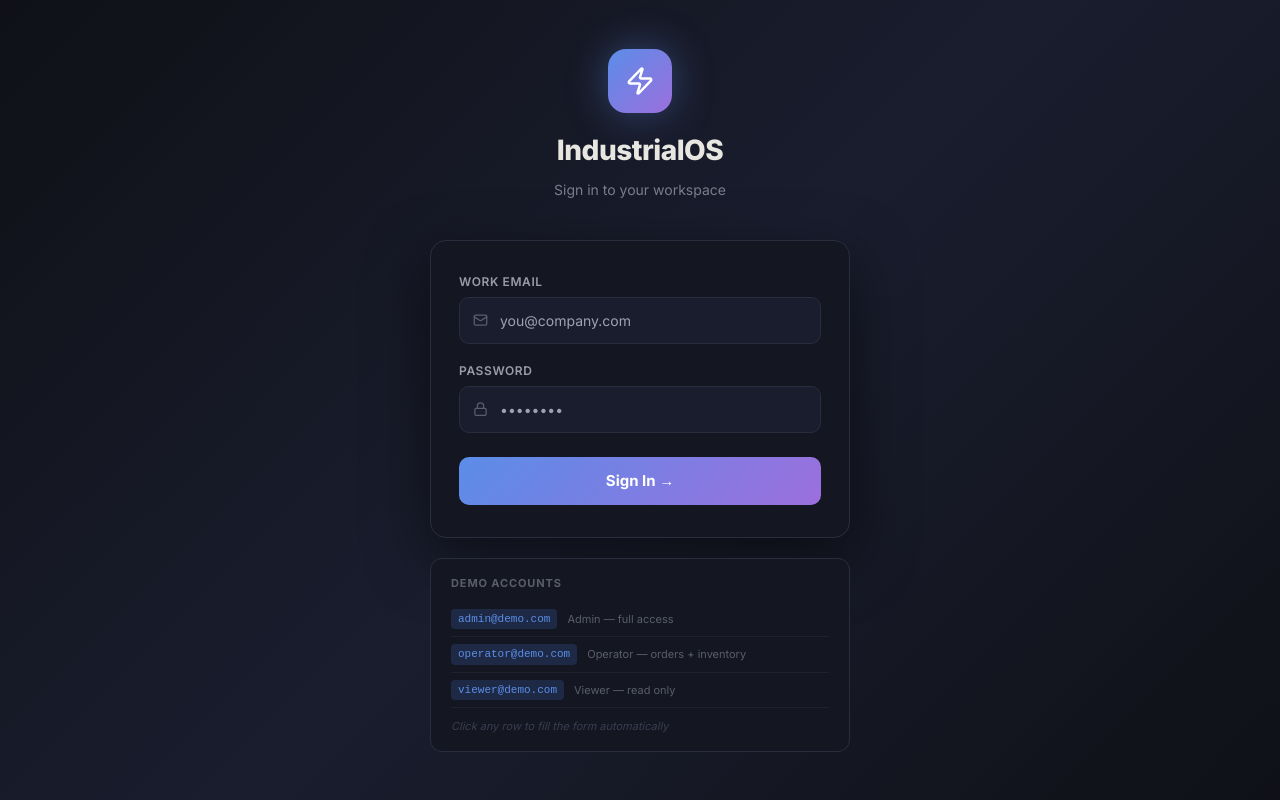
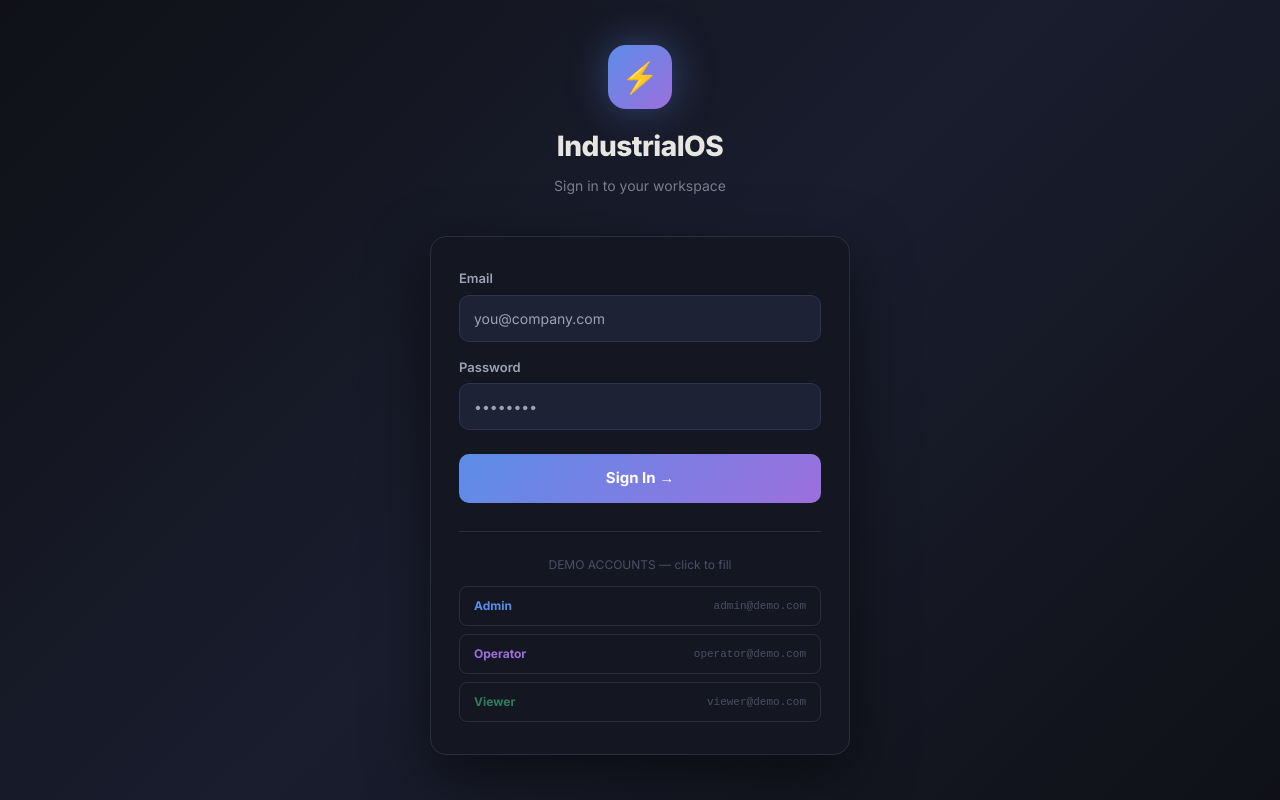
Before and after one commit to rajwardhan1907/IndustrialOS, a Next.js app: page /login in a window 1280 px wide. Built offline with nearby package versions, Linux system fonts and the light colour scheme.

Commit message:
Update page.tsx

```diff
--- a/app/login/page.tsx
+++ b/app/login/page.tsx
@@ -2,11 +2,9 @@
 import { useState } from "react";
 import { signIn } from "next-auth/react";
 import { useRouter } from "next/navigation";
-import { Zap, Mail, Lock, AlertCircle, Loader } from "lucide-react";
 
 export default function LoginPage() {
   const router = useRouter();
-
   const [email,    setEmail]    = useState("");
   const [password, setPassword] = useState("");
   const [error,    setError]    = useState("");
@@ -33,36 +31,28 @@ export default function LoginPage() {
     }
   }
 
+  const fill = (e: string, p: string) => { setEmail(e); setPassword(p); setError(""); };
+
   return (
     <div style={{
-      minHeight:      "100vh",
-      background:     "linear-gradient(135deg, #0f1117 0%, #1a1d2e 50%, #0f1117 100%)",
-      display:        "flex",
-      alignItems:     "center",
-      justifyContent: "center",
-      padding:        "24px",
-      fontFamily:     "'Inter', system-ui, sans-serif",
+      minHeight: "100vh",
+      background: "linear-gradient(135deg, #0f1117 0%, #1a1d2e 50%, #0f1117 100%)",
+      display: "flex", alignItems: "center", justifyContent: "center",
+      padding: "24px", fontFamily: "'Inter', system-ui, sans-serif",
     }}>
       <div style={{ width: "100%", maxWidth: 420 }}>
 
-        {/* Logo + Title */}
+        {/* Logo */}
         <div style={{ textAlign: "center", marginBottom: 40 }}>
           <div style={{
             width: 64, height: 64,
-            background:     "linear-gradient(135deg, #5b8de8, #9c6fdd)",
-            borderRadius:   18,
-            display:        "flex",
-            alignItems:     "center",
-            justifyContent: "center",
-            margin:         "0 auto 16px",
-            boxShadow:      "0 0 40px rgba(91,141,232,0.4)",
-          }}>
-            <Zap size={30} color="#fff" />
-          </div>
-          <h1 style={{
-            fontSize: 28, fontWeight: 800,
-            color: "#e8e6e1", margin: "0 0 8px", letterSpacing: "-0.5px",
-          }}>
+            background: "linear-gradient(135deg, #5b8de8, #9c6fdd)",
+            borderRadius: 18, display: "flex", alignItems: "center",
+            justifyContent: "center", margin: "0 auto 16px",
+            boxShadow: "0 0 40px rgba(91,141,232,0.4)",
+            fontSize: 30,
+          }}>⚡</div>
+          <h1 style={{ fontSize: 28, fontWeight: 800, color: "#e8e6e1", margin: "0 0 8px", letterSpacing: "-0.5px" }}>
             IndustrialOS
           </h1>
           <p style={{ color: "#7a7d8a", fontSize: 14, margin: 0 }}>
@@ -70,148 +60,104 @@ export default function LoginPage() {
           </p>
         </div>
 
-        {/* Login Card */}
+        {/* Card */}
         <div style={{
           background: "#141722", border: "1px solid #2a2d3e",
           borderRadius: 16, padding: "32px 28px",
           boxShadow: "0 20px 60px rgba(0,0,0,0.5)",
         }}>
 
+          {/* Error */}
           {error && (
             <div style={{
-              background: "#2d0e0e", border: "1px solid #5c2020",
-              borderRadius: 10, padding: "12px 14px", marginBottom: 20,
-              display: "flex", alignItems: "center", gap: 10,
-              color: "#fc8181", fontSize: 13,
+              background: "#2d0e0e", border: "1px solid #7f1d1d",
+              borderRadius: 10, padding: "12px 16px", marginBottom: 20,
+              color: "#fca5a5", fontSize: 13, display: "flex", gap: 8, alignItems: "flex-start",
             }}>
-              <AlertCircle size={16} style={{ flexShrink: 0 }} />
-              {error}
+              ⚠️ {error}
             </div>
           )}
 
           <form onSubmit={handleLogin}>
-
             {/* Email */}
-            <div style={{ marginBottom: 18 }}>
-              <label style={{
-                display: "block", fontSize: 12, fontWeight: 600,
-                color: "#9a9da8", marginBottom: 6,
-                letterSpacing: "0.05em", textTransform: "uppercase",
-              }}>Work Email</label>
-              <div style={{ position: "relative" }}>
-                <Mail size={15} style={{
-                  position: "absolute", left: 14, top: "50%",
-                  transform: "translateY(-50%)", color: "#5a5d6a",
-                }} />
+            <div style={{ marginBottom: 16 }}>
+              <label style={{ display: "block", fontSize: 13, fontWeight: 600, color: "#9da3b4", marginBottom: 6 }}>
+                Email
+              </label>
               <input
-                  type="email"
-                  value={email}
-                  onChange={e => setEmail(e.target.value)}
-                  placeholder="you@company.com"
-                  required
+                type="email" value={email} onChange={e => setEmail(e.target.value)}
+                placeholder="you@company.com" required
                 style={{
-                    width: "100%", padding: "12px 14px 12px 40px",
-                    background: "#1a1d2e", border: "1px solid #2a2d3e",
-                    borderRadius: 10, color: "#e8e6e1", fontSize: 14,
-                    outline: "none", boxSizing: "border-box", transition: "border-color 0.15s",
+                  width: "100%", boxSizing: "border-box",
+                  background: "#1e2235", border: "1px solid #2e3350",
+                  borderRadius: 10, padding: "12px 14px", color: "#e8e6e1",
+                  fontSize: 14, outline: "none",
                 }}
-                  onFocus={e => (e.target.style.borderColor = "#5b8de8")}
-                  onBlur={e  => (e.target.style.borderColor = "#2a2d3e")}
               />
-              </div>
             </div>
 
             {/* Password */}
             <div style={{ marginBottom: 24 }}>
-              <label style={{
-                display: "block", fontSize: 12, fontWeight: 600,
-                color: "#9a9da8", marginBottom: 6,
-                letterSpacing: "0.05em", textTransform: "uppercase",
-              }}>Password</label>
-              <div style={{ position: "relative" }}>
-                <Lock size={15} style={{
-                  position: "absolute", left: 14, top: "50%",
-                  transform: "translateY(-50%)", color: "#5a5d6a",
-                }} />
+              <label style={{ display: "block", fontSize: 13, fontWeight: 600, color: "#9da3b4", marginBottom: 6 }}>
+                Password
+              </label>
               <input
-                  type="password"
-                  value={password}
-                  onChange={e => setPassword(e.target.value)}
-                  placeholder="••••••••"
-                  required
+                type="password" value={password} onChange={e => setPassword(e.target.value)}
+                placeholder="••••••••" required
                 style={{
-                    width: "100%", padding: "12px 14px 12px 40px",
-                    background: "#1a1d2e", border: "1px solid #2a2d3e",
-                    borderRadius: 10, color: "#e8e6e1", fontSize: 14,
-                    outline: "none", boxSizing: "border-box", transition: "border-color 0.15s",
+                  width: "100%", boxSizing: "border-box",
+                  background: "#1e2235", border: "1px solid #2e3350",
+                  borderRadius: 10, padding: "12px 14px", color: "#e8e6e1",
+                  fontSize: 14, outline: "none",
                 }}
-                  onFocus={e => (e.target.style.borderColor = "#5b8de8")}
-                  onBlur={e  => (e.target.style.borderColor = "#2a2d3e")}
               />
             </div>
-            </div>
 
-            {/* Sign In button */}
+            {/* Submit */}
             <button
-              type="submit"
-              disabled={loading}
+              type="submit" disabled={loading}
               style={{
                 width: "100%", padding: "13px",
-                background: loading
-                  ? "#3a3d4e"
-                  : "linear-gradient(135deg, #5b8de8, #9c6fdd)",
-                border: "none", borderRadius: 10, color: "#fff",
-                fontSize: 15, fontWeight: 700,
-                cursor: loading ? "not-allowed" : "pointer",
-                display: "flex", alignItems: "center", justifyContent: "center",
-                gap: 8, transition: "opacity 0.15s", opacity: loading ? 0.7 : 1,
+                background: loading ? "#2a2d3e" : "linear-gradient(135deg, #5b8de8, #9c6fdd)",
+                border: "none", borderRadius: 10, color: loading ? "#7a7d8a" : "#fff",
+                fontSize: 15, fontWeight: 700, cursor: loading ? "not-allowed" : "pointer",
+                transition: "all 0.2s",
               }}
             >
-              {loading
-                ? <><Loader size={16} style={{ animation: "spin 1s linear infinite" }} /> Signing in...</>
-                : "Sign In →"
-              }
+              {loading ? "Signing in…" : "Sign In →"}
             </button>
+          </form>
 
-          </form>
-        </div>
-
-        {/* Demo credentials */}
-        <div style={{
-          marginTop: 20, background: "#141722",
-          border: "1px solid #2a2d3e", borderRadius: 12, padding: "16px 20px",
-        }}>
-          <p style={{
-            fontSize: 11, fontWeight: 700, color: "#5a5d6a",
-            textTransform: "uppercase", letterSpacing: "0.08em", margin: "0 0 10px",
-          }}>Demo Accounts</p>
+          {/* Demo accounts */}
+          <div style={{ marginTop: 28, paddingTop: 24, borderTop: "1px solid #2a2d3e" }}>
+            <p style={{ fontSize: 12, color: "#4a4f65", textAlign: "center", marginBottom: 12 }}>
+              DEMO ACCOUNTS — click to fill
+            </p>
+            <div style={{ display: "flex", flexDirection: "column", gap: 8 }}>
               {[
-            ["admin@demo.com",    "admin123",    "Admin — full access"],
-            ["operator@demo.com", "operator123", "Operator — orders + inventory"],
-            ["viewer@demo.com",   "viewer123",   "Viewer — read only"],
-          ].map(([em, pass, label]) => (
+                { label: "Admin",    email: "admin@demo.com",    pass: "admin123",    color: "#5b8de8" },
+                { label: "Operator", email: "operator@demo.com", pass: "operator123", color: "#9c6fdd" },
+                { label: "Viewer",   email: "viewer@demo.com",   pass: "viewer123",   color: "#2e7d5e" },
+              ].map(d => (
                 <button
-              key={em}
-              onClick={() => { setEmail(em); setPassword(pass); }}
+                  key={d.label}
+                  onClick={() => fill(d.email, d.pass)}
                   style={{
-                display: "flex", width: "100%", alignItems: "center",
-                gap: 10, padding: "7px 0", background: "none", border: "none",
-                cursor: "pointer", textAlign: "left", borderBottom: "1px solid #1e2130",
+                    background: "transparent", border: `1px solid #2a2d3e`,
+                    borderRadius: 8, padding: "10px 14px", cursor: "pointer",
+                    display: "flex", alignItems: "center", justifyContent: "space-between",
+                    transition: "border-color 0.15s",
                   }}
                 >
-              <span style={{
-                fontSize: 11, background: "#1e2a45", color: "#5b8de8",
-                padding: "2px 7px", borderRadius: 4, fontFamily: "monospace", flexShrink: 0,
-              }}>{em}</span>
-              <span style={{ fontSize: 11, color: "#5a5d6a" }}>{label}</span>
+                  <span style={{ fontSize: 12, fontWeight: 700, color: d.color }}>{d.label}</span>
+                  <span style={{ fontSize: 11, color: "#4a4f65", fontFamily: "monospace" }}>{d.email}</span>
                 </button>
               ))}
-          <p style={{ fontSize: 11, color: "#3a3d4e", margin: "10px 0 0", fontStyle: "italic" }}>
-            Click any row to fill the form automatically
-          </p>
+            </div>
           </div>
 
         </div>
       </div>
+    </div>
   );
 }
```
Lines whose indentation alone changed are shown as unchanged.
